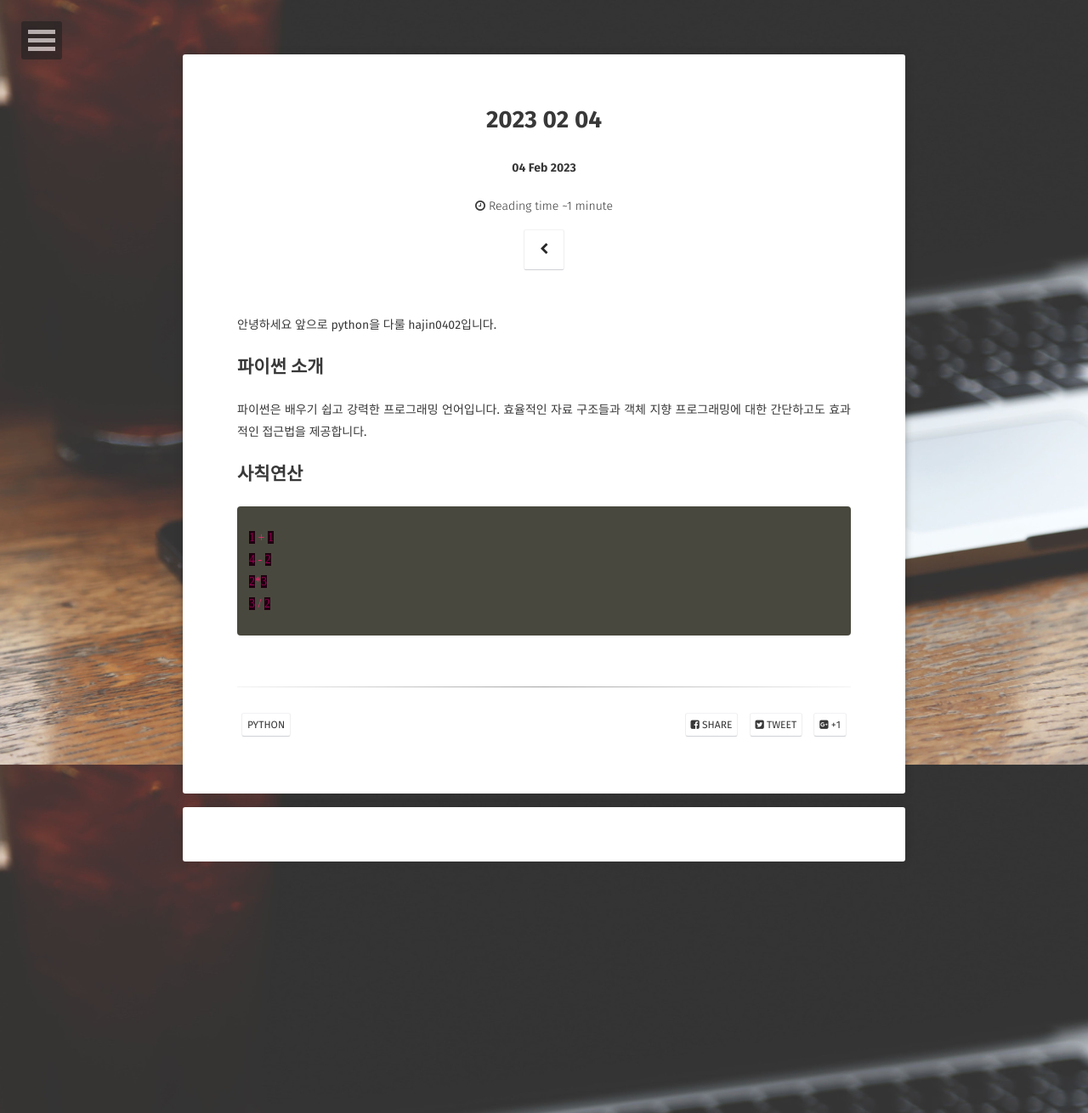
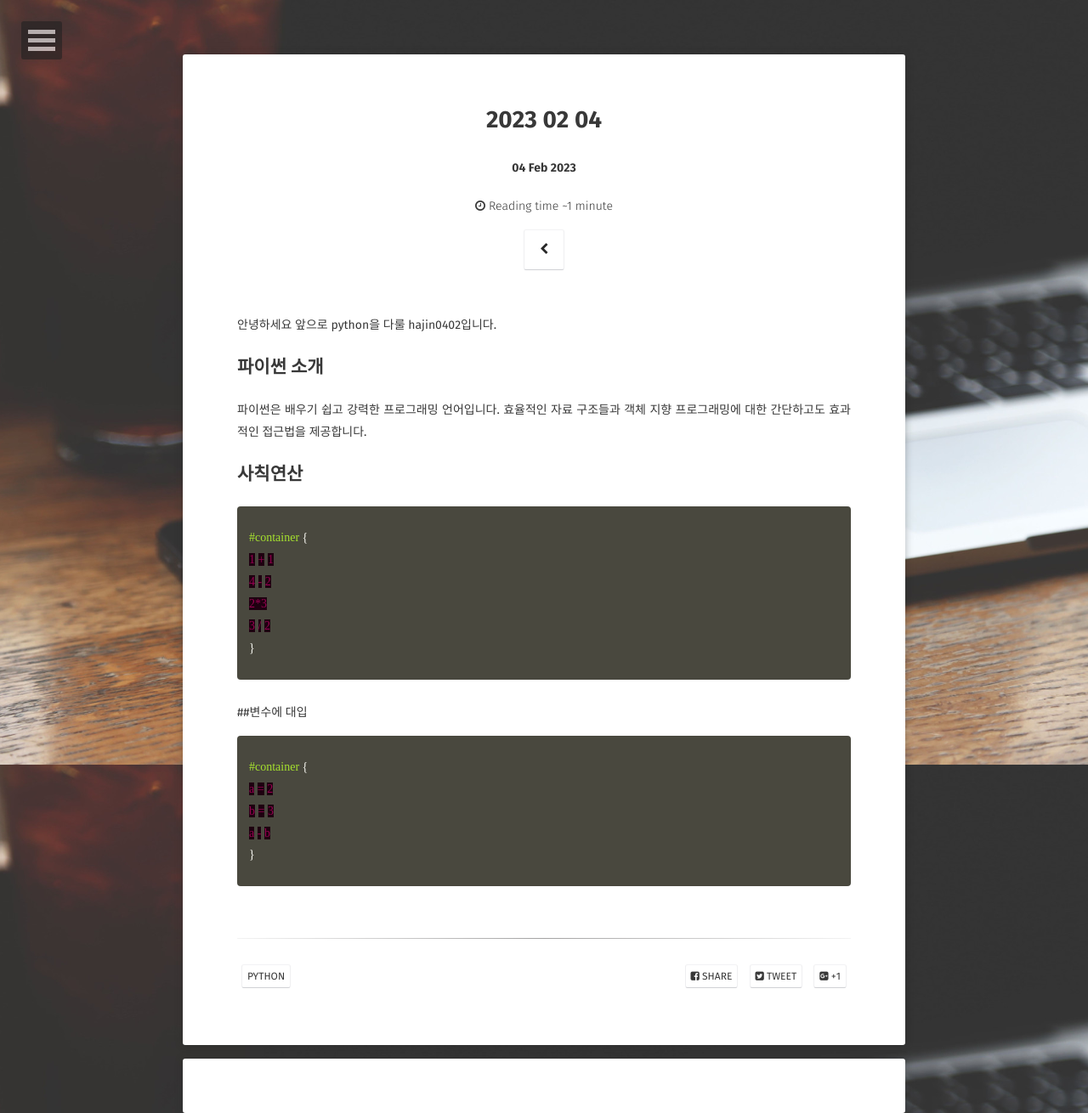
Before and after one commit to hajin0402/hajin0402.github.com, a Jekyll site: the page built from _posts/2023-02-04-readability-post.md, in a window 1280 px wide. Shown: the whole page at 85% size. Built offline with Jekyll 4.4.1, drawn with Linux system fonts in a browser that asks for light colours; some web fonts are replaced; comment, search, counter and statistics services are not loaded.

Commit message:
Update 2023-02-04-readability-post.md

```diff
--- a/_posts/2023-02-04-readability-post.md
+++ b/_posts/2023-02-04-readability-post.md
@@ -16,8 +16,19 @@ comments: true
 
 ## 사칙연산
 {% highlight css %}
+#container {
 1 + 1
 4 - 2
 2*3
 3 / 2
+}
 {% endhighlight %}
+
+##변수에 대입
+{% highlight css %}
+#container {
+a = 2
+b = 3
+a - b
+}
+{% endhighlight %}
```
